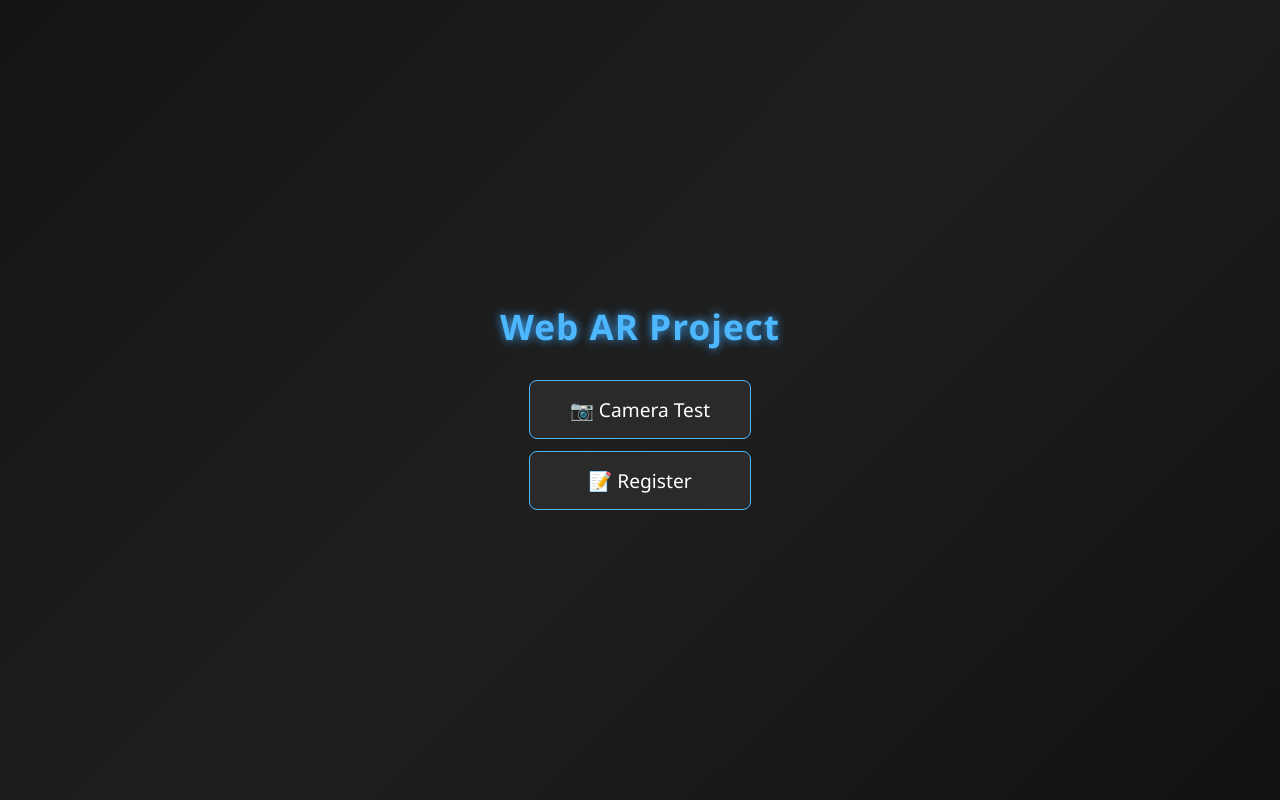
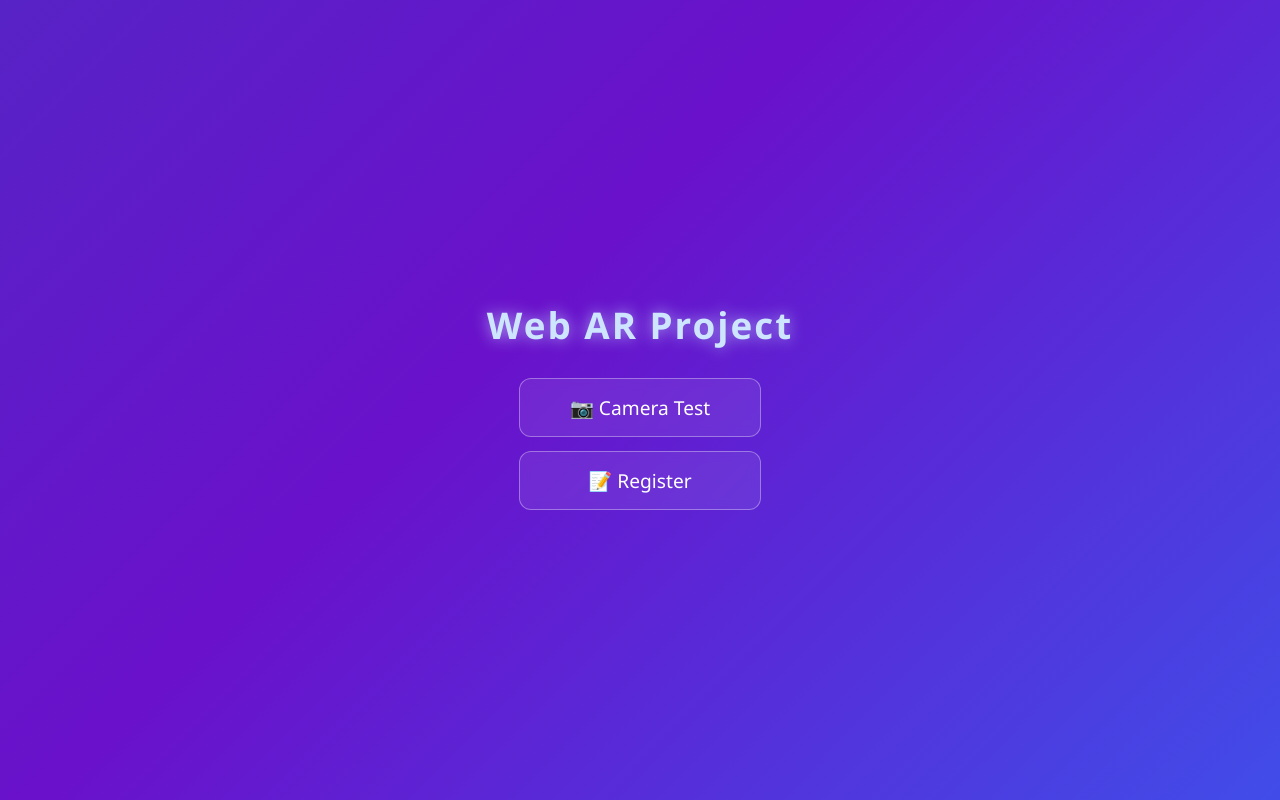
Before and after one commit to B1229049/webar, a plain HTML site: page index.html in a window 1280 px wide. Drawn offline with Linux system fonts and the light colour scheme.

Commit message:
index test 2

```diff
--- a/index.html
+++ b/index.html
@@ -10,7 +10,12 @@
         margin: 0;
         padding: 0;
         height: 100vh;
-        background: linear-gradient(135deg, #141414, #1f1f1f, #111);
+
+        /* --- 藍紫色動態漸層背景 --- */
+        background: linear-gradient(135deg, #1a2a6c, #3b3dbf, #6a11cb, #2575fc);
+        background-size: 300% 300%;
+        animation: gradientFlow 12s ease infinite;
+
         display: flex;
         justify-content: center;
         align-items: center;
@@ -18,40 +23,49 @@
         color: white;
     }
 
+    /* 背景流動動畫 */
+    @keyframes gradientFlow {
+        0%   { background-position: 0% 50%; }
+        50%  { background-position: 100% 50%; }
+        100% { background-position: 0% 50%; }
+    }
+
     .container {
         text-align: center;
-        animation: fadeIn 1.2s ease;
+        animation: fadeIn 1.1s ease;
     }
 
     h1 {
-        margin-bottom: 30px;
-        font-size: 2.2rem;
-        letter-spacing: 1px;
-        color: #4db8ff;
-        text-shadow: 0px 0px 10px #3da8ff;
+        margin-bottom: 28px;
+        font-size: 2.3rem;
+        letter-spacing: 2px;
+        color: #cde5ff;
+        text-shadow: 0 0 15px rgba(200, 230, 255, 0.7);
     }
 
     a {
         display: block;
-        width: 220px;
-        margin: 12px auto;
+        width: 240px;
+        margin: 14px auto;
         padding: 15px 0;
         text-decoration: none;
         color: white;
-        background: #2a2a2a;
-        border-radius: 8px;
+        background: rgba(255, 255, 255, 0.08);
+        border-radius: 12px;
         font-size: 1.2rem;
+        border: 1px solid rgba(255, 255, 255, 0.35);
         transition: 0.25s;
-        border: 1px solid #4db8ff;
+        backdrop-filter: blur(6px);
     }
 
     a:hover {
-        background: #4db8ff;
-        color: black;
-        transform: translateY(-3px);
-        box-shadow: 0 0 12px #4db8ff;
+        background: rgba(255, 255, 255, 0.9);
+        color: #222;
+        transform: translateY(-4px);
+        box-shadow: 0 0 15px rgba(255, 255, 255, 0.7);
     }
 
+    /* 淡入 */
     @keyframes fadeIn {
         from { opacity: 0; transform: translateY(20px); }
         to   { opacity: 1; transform: translateY(0); }
```
Also changed, not shown: webar-frontend/style.css (+0 -16 lines), 1 other file.
